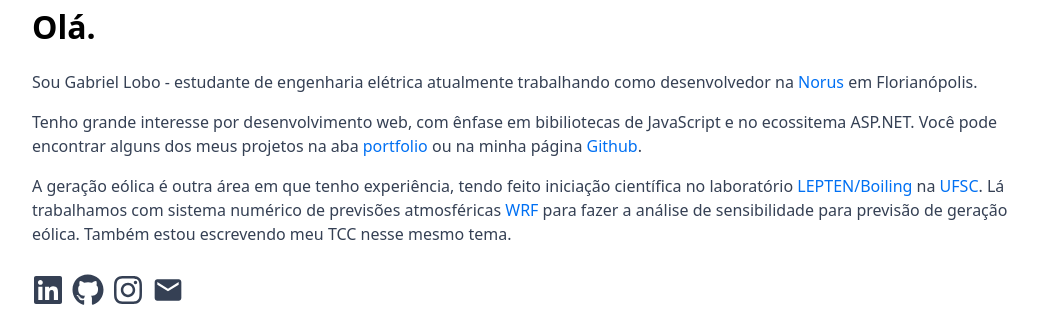
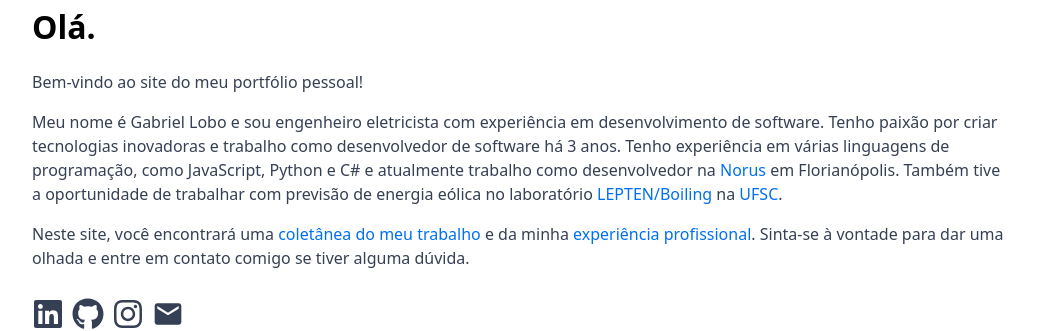
Before and after one commit to gabbelobo/lobo-dev, a Next.js app: page / in a window 1280 px wide. Shown: the part 138-469 px from the top of the page, without its empty margins (120-1159 px from the left). Built offline with nearby package versions, Linux system fonts and the light colour scheme.

Commit message:
Mudanças no texto de introdução

```diff
--- a/pages/index.js
+++ b/pages/index.js
@@ -1,8 +1,10 @@
 import Head from 'next/head'
+import Link from 'next/link'
 import Main from '../layout/Main'
 import styles from '../styles/Home.module.scss'
 import { FaLinkedin, FaInstagram, FaGithub } from 'react-icons/fa'
 import { MdMail } from 'react-icons/md'
+import moment from 'moment'
 export default function Home() {
 	return (
 		<Main>
@@ -10,25 +12,19 @@ export default function Home() {
 				<title>Gabriel Lobo</title>
 			</Head>
 			<h1>Olá.</h1>
-			<p>Sou Gabriel Lobo - estudante de engenharia elétrica
-				atualmente trabalhando como desenvolvedor na <a href="https://norus.com.br">Norus </a>
-				em Florianópolis.
+			<p>Bem-vindo ao site do meu portfólio pessoal!</p>
+			<p> Meu nome é Gabriel Lobo e sou engenheiro eletricista
+				com experiência em desenvolvimento de software. Tenho paixão por criar tecnologias inovadoras e
+				trabalho como desenvolvedor de software há {moment().diff(moment([2019,1,1]), 'years')} anos.
+				Tenho experiência em várias linguagens de programação, como JavaScript, Python e C# e atualmente
+				trabalho como desenvolvedor na <a href="https://norus.com.br">Norus </a>
+				em Florianópolis. Também tive a oportunidade de trabalhar com previsão de energia eólica no
+				laboratório <a href='https://www.lepten.ufsc.br/'> LEPTEN/Boiling </a> na <a href='https://ufsc.br/'>UFSC</a>.
 			</p>
-			<p>Tenho grande interesse por desenvolvimento web, com
-				ênfase em bibiliotecas de JavaScript e no ecossitema ASP.NET.
-				Você pode encontrar alguns dos meus projetos na aba
-				<a href='/portfolio'> portfolio</a> ou na minha página
-				<a href="https://githhub.com/gabbelobo"> Github</a>.
-			</p>
-			<p>A geração eólica é outra área em que tenho experiência,
-				tendo feito iniciação científica no laboratório
-				<a href="https://www.lepten.ufsc.br/"> LEPTEN/Boiling </a>
-				na <a href="https://ufsc.br/">UFSC</a>. Lá trabalhamos com
-				sistema numérico de previsões atmosféricas
-				<a href="https://www.mmm.ucar.edu/weather-research-and-forecasting-model"> WRF </a>
-				para fazer a análise de sensibilidade para previsão de
-				geração eólica. Também estou escrevendo meu TCC nesse mesmo tema.
-			</p>
+			<p>Neste site, você encontrará uma <a href='/portfolio'> coletânea do meu trabalho </a>
+				 e da minha <Link href={'/experiencia'}>experiência profissional</Link>.
+				Sinta-se à vontade para dar uma olhada e entre em contato comigo se tiver alguma dúvida.</p>
+
 			<div className={styles.socials}>
 				<a href="https://www.linkedin.com/in/gabbelobo/" aria-label='Gabriels linkedin page'>
 					<FaLinkedin size={'2rem'} />
```
